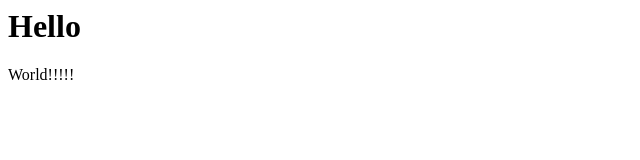
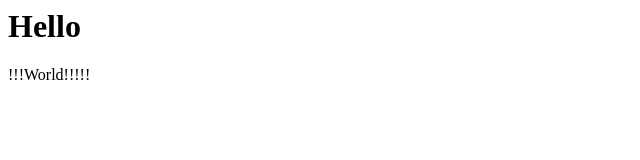
Before and after one commit to e-uchiumi/todo-app, a plain HTML site: page index.html in a window 1280 px wide. Shown: the full height of the page, 0-640 px from the left. Drawn offline with Linux system fonts and the light colour scheme.

Commit message:
Update index.html

```diff
--- a/index.html
+++ b/index.html
@@ -1,2 +1,2 @@
 <h1>Hello</h1>
-<p>World!!!!!</p>
+<p>!!!World!!!!!</p>
```
